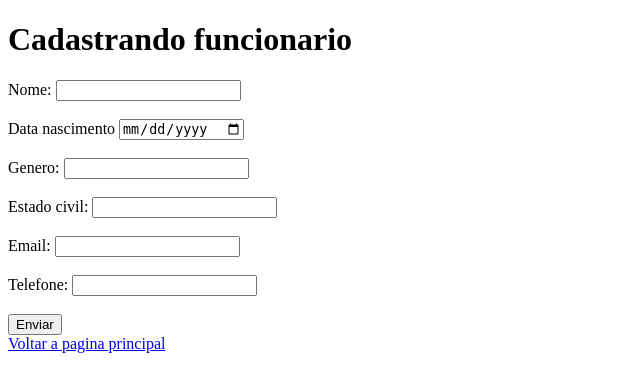
After one commit to Samuel111205/Gestao_de_funcionarios, a Flask app: page /cadastro in a window 1280 px wide. The commit adds this page. Shown: the top 392 px of the page, without its empty margins (0-640 px from the left). Run offline with Flask 3, Linux system fonts and the light colour scheme.

Commit message:
2commit
adicionei banco de dados e rotas de cadastro e listagem

```diff
--- a/app.py
+++ b/app.py
@@ -1,4 +1,6 @@
 from flask import *
+from database.banco_de_daos import conectar
+from database.criar_tabelas import criar_tabela
 
 app=Flask(__name__)
 
@@ -6,5 +8,50 @@ app=Flask(__name__)
 def home():
     return render_template('index.html')
 
+@app.route('/cadastro')
+def cadastro():
+    return render_template("/cadastro.html")
+
+@app.route('/cadastrados', methods=['POST'])
+def cadastrados():
+    conn=conectar()
+    cursor=conn.cursor()
+
+    criar_tabela()
+    nome=request.form["nome"]
+    data_nascimento=request.form["data_nascimento"]
+    genero=request.form["genero"]
+    estado_civil=request.form["estado_civil"]
+    email=request.form["email"]
+    telefone=request.form["telefone"]
+
+    cursor.execute("""
+        INSERT INTO funcionario(
+            nome,
+            data_nascimento,
+            genero,
+            estado_civil,
+            email,
+            telefone
+        )
+        VALUES (?, ?, ?, ?, ?, ?)
+    """,(nome,data_nascimento,genero,estado_civil,email,telefone ))
+    conn.commit()
+    conn.close()
+
+    return redirect('/cadastro')
+
+@app.route('/lista')
+def lista():
+    conn=conectar()
+    cursor=conn.cursor()
+
+    criar_tabela()
+    cursor.execute("SELECT id, nome, email, telefone FROM funcionario ORDER BY nome")
+    dados=cursor.fetchall()
+    conn.close()
+    return render_template("lista.html",funcionarios=dados)
+
+
 if __name__=="__main__":
     app.run(debug=True)
--- /dev/null
+++ b/database/banco_de_daos.py
@@ -0,0 +1,6 @@
+import sqlite3
+
+def conectar():
+    return sqlite3.connect("funcionario.db")
+
+conectar()
--- /dev/null
+++ b/templates/cadastro.html
@@ -0,0 +1,38 @@
+<!DOCTYPE html>
+<html lang="pt">
+<head>
+    <meta charset="UTF-8">
+    <title>Cadastro</title>
+</head>
+<body>
+    <h1>Cadastrando funcionario</h1>
+    <form action="/cadastrados" method="post">
+        <label>Nome: </label>
+        <input type="text" name="nome">
+        <br><br>
+
+        <label>Data nascimento</label>
+        <input type="date" name="data_nascimento">
+        <br><br>
+
+        <label>Genero: </label>
+        <input type="text" name="genero">
+        <br><br>
+
+        <label>Estado civil: </label>
+        <input type="text" name="estado_civil">
+        <br><br>
+
+        <label>Email: </label>
+        <input type="email" name="email">
+        <br><br>
+
+        <label>Telefone: </label>
+        <input type="number" name="telefone">
+        <br><br>
+
+        <button type="submit">Enviar</button>
+    </form>
+    <a href="{{url_for('home')}}">Voltar a pagina principal</a>
+</body>
+</html>
--- a/templates/index.html
+++ b/templates/index.html
@@ -7,5 +7,7 @@
 <body>
     <h1>Bemnvindo ão meu site</h1>
     <p>Estou começando a criar site</p>
+    <a href="{{url_for('cadastro')}}">Cadastrar funcionario</a>
+    <a href="{{url_for('lista')}}">listar funcionarios</a>
 </body>
 </html>
```
Also changed, not shown: database/criar_tabelas.py (added, +19 -0 lines), templates/lista.html (added, +19 -0 lines), database/__init__.py (added), database/funcionario.db (added), funcionario.db (added).
